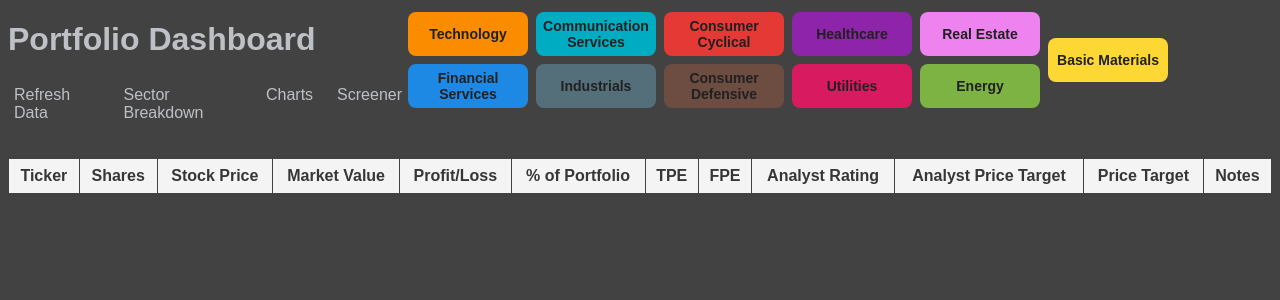
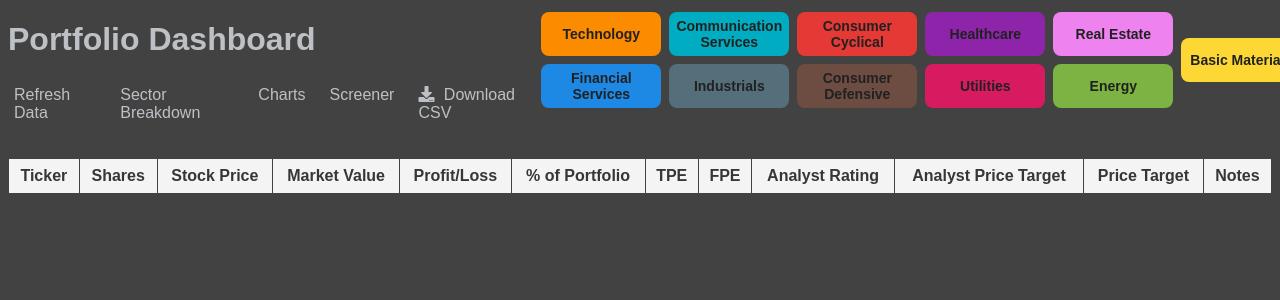
Before and after one commit to mohobson/MyPortfolio, a Flask app: page / in a window 1280 px wide. Shown: the top 300 px of the page. Run offline with Flask 2, Linux system fonts and the light colour scheme; data that the repository does not hold is empty.

Commit message:
add download csv button to dashboard

```diff
--- a/app.py
+++ b/app.py
@@ -1,4 +1,4 @@
-from flask import Flask, render_template, request, redirect, url_for
+from flask import Flask, render_template, request, redirect, url_for, send_file
 from database import Database
 import create_charts
 from Yahoo.yfinance_fetch import fetch_stock_data
@@ -6,6 +6,8 @@ from Yahoo.yfinance_fetch import get_one_year_daily_close_price
 from Schwab.api import schwab
 import time
 from datetime import datetime, timedelta, timezone
+import io
+import csv
 
 import pandas as pd
 # import matplotlib
@@ -316,6 +318,51 @@ def charts():
 
     return render_template("charts.html", charts=charts)
 
+@app.route("/download_portfolio")
+def download_portfolio():
+    # Fetch all data from the database
+    portfolio_data = db.fetch_all_data()
+
+    # Create a string buffer to write the CSV data
+    si = io.StringIO()
+    cw = csv.writer(si)
+
+    # Write headers
+    cw.writerow(['Ticker', 'Shares', 'Stock Price', 'Market Value', 'Profit/Loss',
+                 '% of Portfolio', 'Trailing PE', 'Forward PE', 'Analyst Rating',
+                 'Analyst Price Target', 'Price Target', 'Notes'])
+
+    # Write data rows
+    for _, row in portfolio_data.iterrows():
+        cw.writerow([
+            row['Ticker'],
+            row['Shares'],
+            row['Stock_Price'],
+            row['Market_Value'],
+            row['Profit_Loss'],
+            f"{row['Percent_of_Portfolio']:.2f}" if pd.notnull(row['Percent_of_Portfolio']) else "0.00",
+            row['Trailing_PE'],
+            row['Forward_PE'],
+            row['Analyst_Rating'],
+            row['Analyst_Price_Target'],
+            row['Price_Target'],
+            row['Notes']
+        ])
+
+    # Get the string value and encode it
+    output = si.getvalue().encode('utf-8')
+    si.close()
+
+    # Create a BytesIO buffer for the response
+    output_buffer = io.BytesIO(output)
+
+    timestamp = datetime.now().strftime("%Y%m%d_%H%M%S")
+    return send_file(
+        output_buffer,
+        mimetype='text/csv',
+        as_attachment=True,
+        download_name=f'portfolio_data_{timestamp}.csv'
+    )
 
 if __name__ == "__main__":
     app.run(debug=True)
--- a/static/style.css
+++ b/static/style.css
@@ -17,7 +17,7 @@ body {
 .header-left {
     display: flex;
     flex-direction: column;
-    width: 33%;
+    width: 55%;
     max-height: 120px;
     min-width: 400px;
 }
@@ -298,3 +298,13 @@ table thead tr th {
     background-color: #f4f4f4;  /* Same as existing header background */
     box-shadow: 0 2px 2px -1px rgba(0, 0, 0, 0.4);  /* Add shadow for visual separation */
 }
+
+/* Download button styles */
+.header-links a i.fas.fa-download {
+    margin-right: 5px;
+}
+
+.header-links a:hover i.fas.fa-download {
+    transform: translateY(1px);
+    transition: transform 0.2s ease;
+}
--- a/templates/dashboard.html
+++ b/templates/dashboard.html
@@ -9,6 +9,7 @@
             <a href="{{ url_for('sector_breakdown') }} " target="_blank" rel="noopener noreferrer">Sector Breakdown</a>
             <a href="{{ url_for('charts') }}" target="_blank" rel="noopener noreferrer">Charts</a>
             <a href="{{ url_for('screener') }}" target="_blank" rel="noopener noreferrer">Screener</a>
+            <a href="{{ url_for('download_portfolio') }}" download><i class="fas fa-download"></i> Download CSV</a>
         </div>
     </div>
 
```
